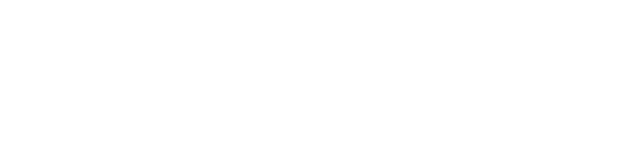
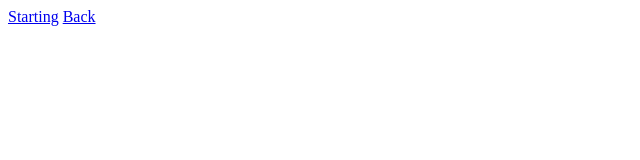
Before and after one commit to Ocean48/Transitions, a plain HTML site: page index.html in a window 1280 px wide. Shown: the whole page, without its empty margins (0-640 px from the left). Drawn offline with Linux system fonts and the light colour scheme.

Commit message:
Update index.html

```diff
--- a/index.html
+++ b/index.html
@@ -8,6 +8,7 @@
     <title>Index</title>
 </head>
 <body>
-
+    <a href="starting.html">Starting</a>
+    <a href="back.html">Back</a>
 </body>
 </html>
```
